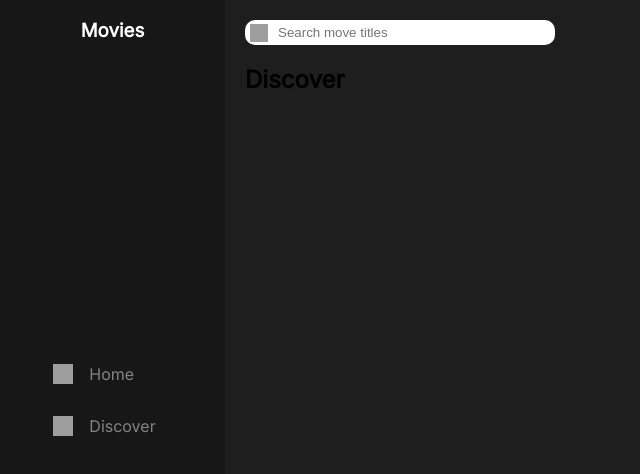
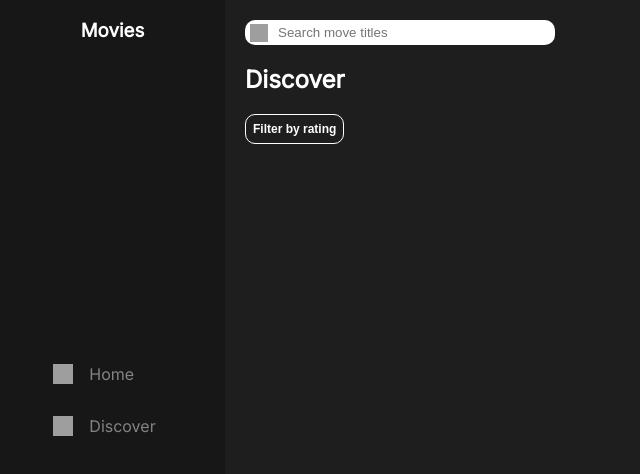
Before and after one commit to jacoobanderson/CIT-MOVIEDB, a React (Create React App) app: page /discover in a window 1280 px wide. Shown: the top 474 px of the page, without its empty margins (0-640 px from the left). Built offline with nearby package versions, Linux system fonts and the light colour scheme; grey boxes are pictures that could not be loaded.

Commit message:
Create filter button

```diff
--- a/src/App.css
+++ b/src/App.css
@@ -176,4 +176,22 @@
   padding: 20px;
   padding-bottom: 175px;
   width: 100%;
+  color: white;
 }
+
+/* Filter button */
+
+.filter-button {
+  padding: 7px;
+  border-radius: 10px;
+  border: solid 1px white;
+}
+
+.filter-button h4 {
+  margin: 0;
+  font-size: 0.75rem;
+}
+
+.filter-button-container {
+  display: flex;
+}
--- /dev/null
+++ b/src/components/FilterButton.js
@@ -0,0 +1,13 @@
+import React, { useState } from "react"
+
+const FilterButton = ({ name }) => {
+  const [active, setActive] = useState(false)
+
+  return (
+    <button className='filter-button' onClick={() => setActive(!active)} style={active ? { backgroundColor: 'white', color: 'black' } : { backgroundColor: '#1E1E1E', color: 'white' }}>
+      <h4>{name}</h4>
+    </button>
+  )
+}
+
+export default FilterButton
--- a/src/pages/Discover.js
+++ b/src/pages/Discover.js
@@ -1,4 +1,5 @@
 import React from 'react'
+import FilterButton from '../components/FilterButton'
 import Navigation from '../components/Navigation'
 import Searchbar from '../components/Searchbar'
 
@@ -9,6 +10,9 @@ const Discover = () => {
         <div className='discover-container'>
             <Searchbar />
             <h2>Discover</h2>
+            <div className='filter-button-container'>
+                <FilterButton name='Filter by rating' />
+            </div>
         </div>
     </div>
   )
```
